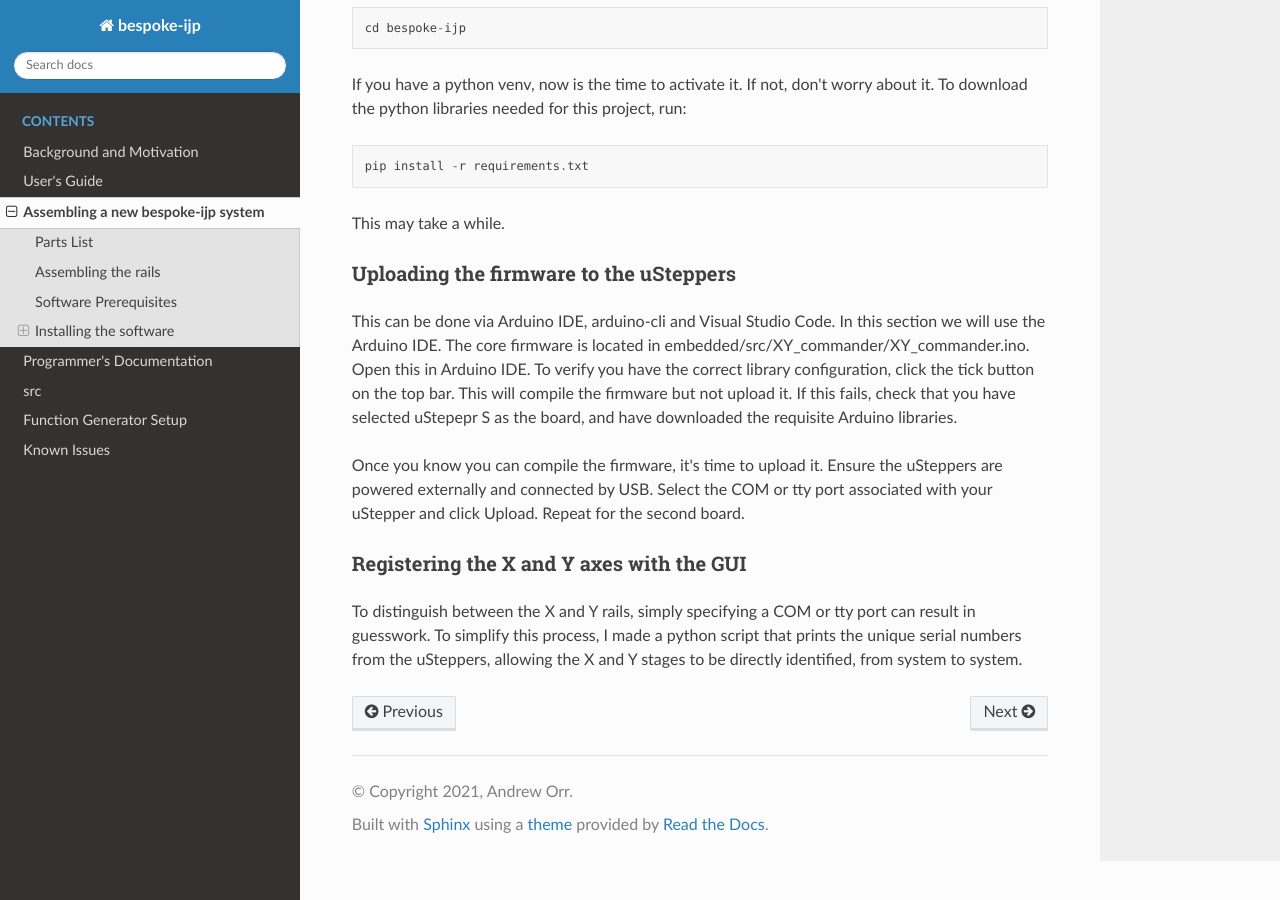
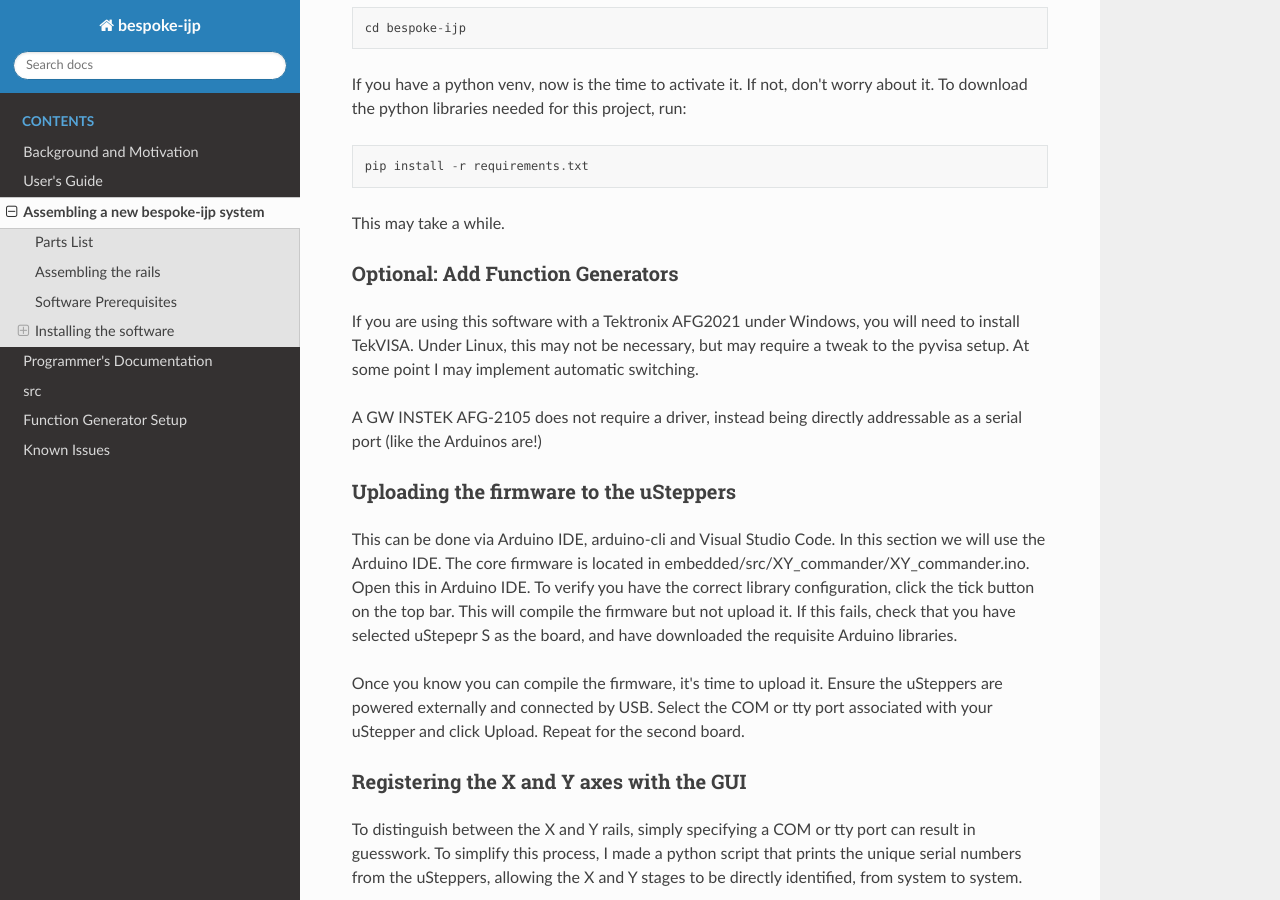
Before and after one commit to alvacjorr/bespoke-ijp, a Sphinx documentation site: the page built from docs/source/building.rst, in a window 1280 px wide and 900 px high, scrolled down 1530 px. Built offline with Sphinx 7.4.7 and the Read the Docs theme 2.0.0, drawn with Linux system fonts in a browser that asks for light colours.

Commit message:
update logs

```diff
--- a/docs/source/building.rst
+++ b/docs/source/building.rst
@@ -76,6 +76,16 @@ If you have a python venv, now is the time to activate it. If not, don't worry a
 
 This may take a while.
 
+Optional: Add Function Generators
+---------------------------------
+
+If you are using this software with a Tektronix AFG2021 under Windows, you will need to install TekVISA.
+Under Linux, this may not be necessary, but may require a tweak to the pyvisa setup.
+At some point I may implement automatic switching.
+
+A GW INSTEK AFG-2105 does not require a driver, instead being directly addressable as a serial port (like the Arduinos are!)
+
+
 Uploading the firmware to the uSteppers
 ----------------------------------------
 
```
